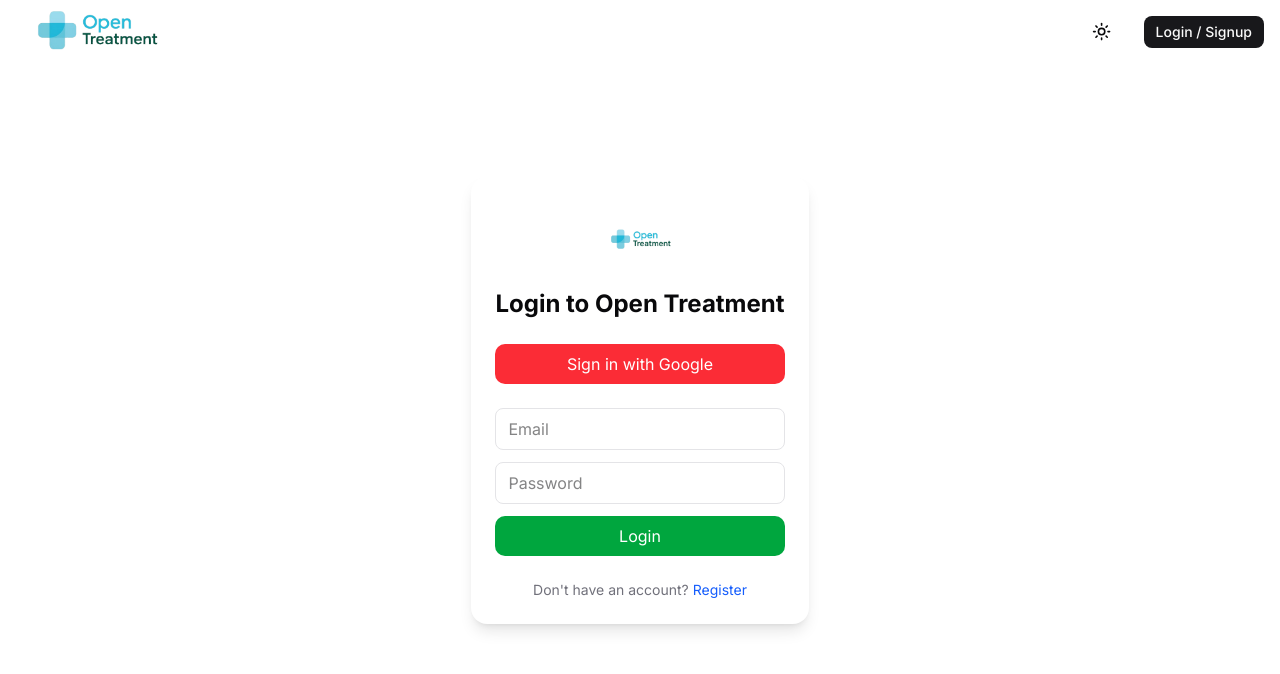
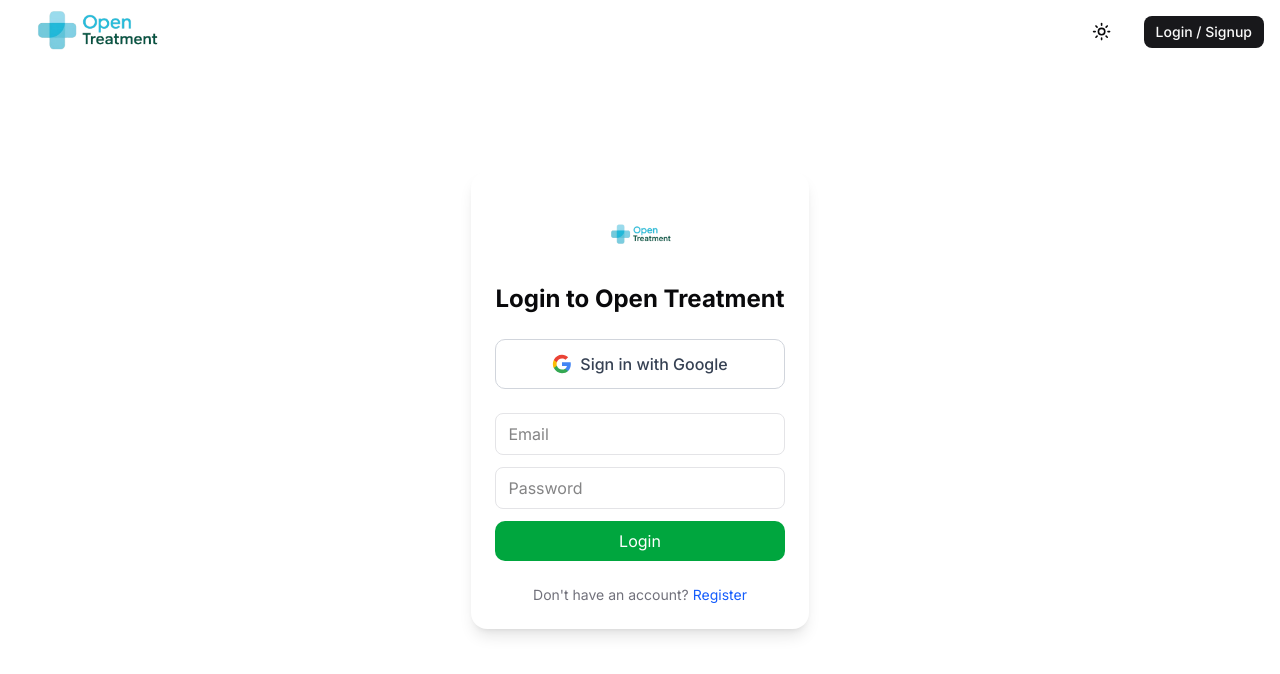
Before and after one commit to Lalitchaudhary01/Opentreatments, a Next.js app: page /auth in a window 1280 px wide. Shown: the top 674 px of the page. Built offline with nearby package versions, Linux system fonts and the light colour scheme; no server answers.

Commit message:
fix error

```diff
--- a/features/auth/components/LoginForm.tsx
+++ b/features/auth/components/LoginForm.tsx
@@ -101,8 +101,26 @@ export default function AuthForm() {
         {mode === "login" && (
           <button
             onClick={() => signIn("google", { callbackUrl: "/" })}
-            className="w-full bg-red-500 hover:bg-red-600 text-white py-2 rounded-lg transition"
+            className="w-full bg-white hover:bg-gray-50 text-gray-700 py-3 px-4 rounded-lg transition border border-gray-300 flex items-center justify-center gap-2 font-medium"
           >
+            <svg className="w-5 h-5" viewBox="0 0 24 24">
+              <path
+                fill="#4285F4"
+                d="M22.56 12.25c0-.78-.07-1.53-.2-2.25H12v4.26h5.92c-.26 1.37-1.04 2.53-2.21 3.31v2.77h3.57c2.08-1.92 3.28-4.74 3.28-8.09z"
+              />
+              <path
+                fill="#34A853"
+                d="M12 23c2.97 0 5.46-.98 7.28-2.66l-3.57-2.77c-.98.66-2.23 1.06-3.71 1.06-2.86 0-5.29-1.93-6.16-4.53H2.18v2.84C3.99 20.53 7.7 23 12 23z"
+              />
+              <path
+                fill="#FBBC05"
+                d="M5.84 14.09c-.22-.66-.35-1.36-.35-2.09s.13-1.43.35-2.09V7.07H2.18C1.43 8.55 1 10.22 1 12s.43 3.45 1.18 4.93l2.85-2.22.81-.62z"
+              />
+              <path
+                fill="#EA4335"
+                d="M12 5.38c1.62 0 3.06.56 4.21 1.64l3.15-3.15C17.45 2.09 14.97 1 12 1 7.7 1 3.99 3.47 2.18 7.07l3.66 2.84c.87-2.6 3.3-4.53 6.16-4.53z"
+              />
+            </svg>
             Sign in with Google
           </button>
         )}
```
